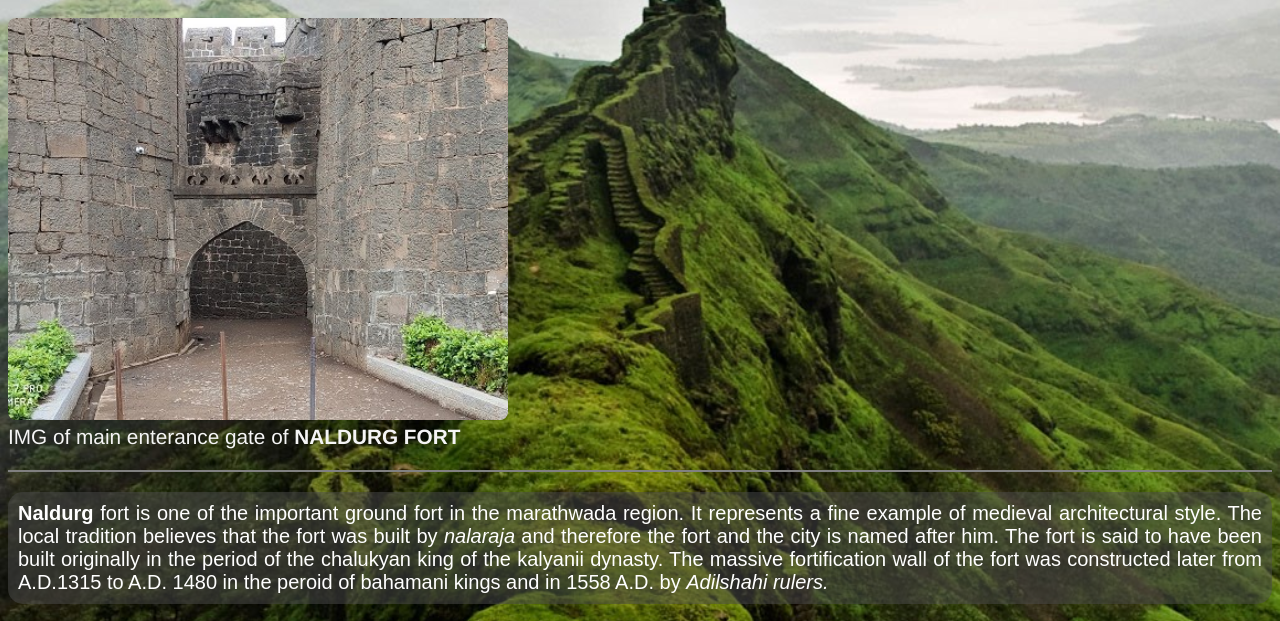
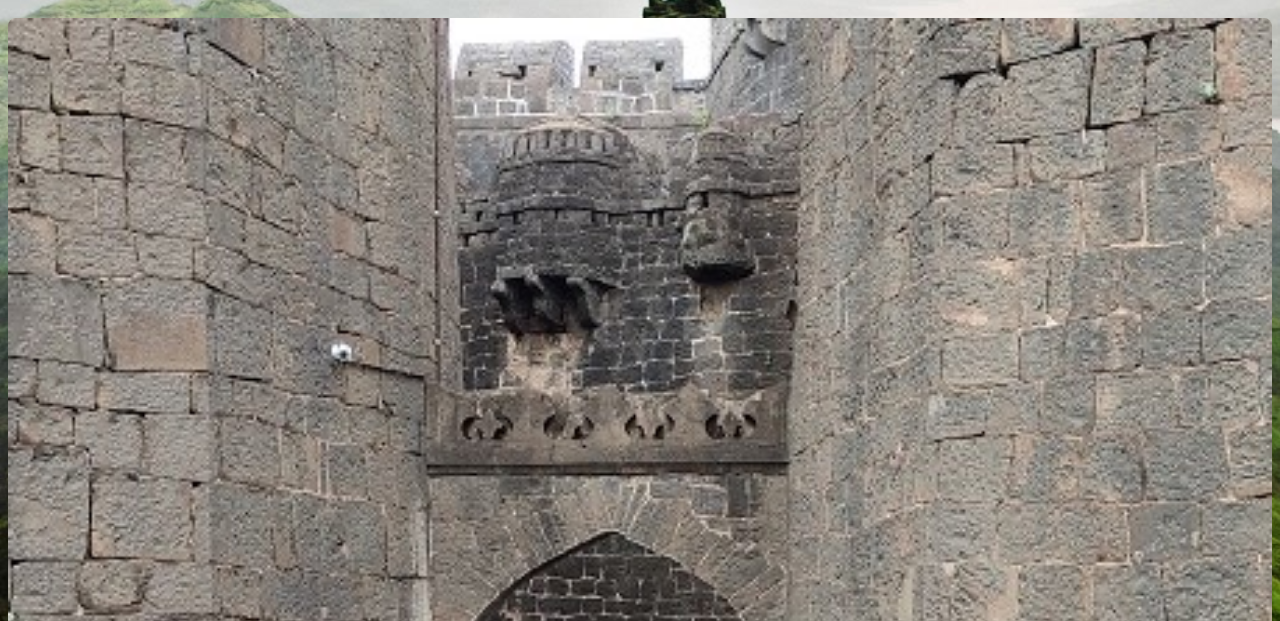
Before and after one commit to abhishinde24/First_fort_website, a plain HTML site: page index.html in a window 1280 px wide. Shown: the part 161-782 px from the top of the page. Drawn offline with Linux system fonts and the light colour scheme.

Commit message:
This is modification for image adjustable size here we modify ima class by add width: 100%; height: auto;

```diff
--- a/Firstfortpage.css
+++ b/Firstfortpage.css
@@ -8,7 +8,8 @@ body{
 }
 img.imga{
     color: white;
-    //font-size: 1cm;
+    width: 100%;
+    height: auto;
     float:
     border: 3px solid grey;
     left: 10%;
```
